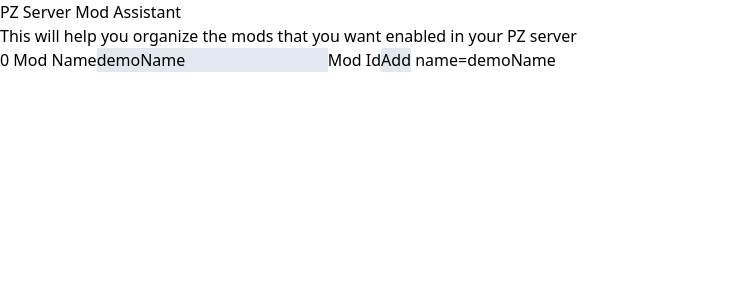
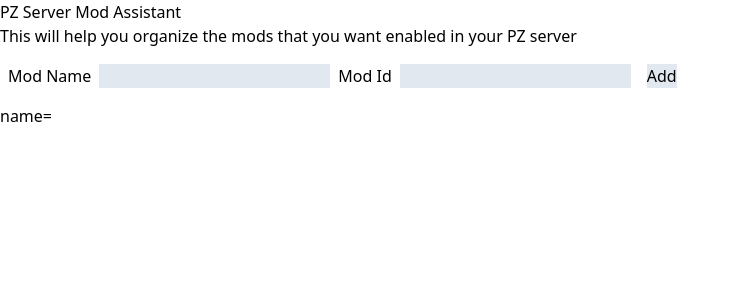
Before and after one commit to nerfsmurf13/pz-server-mod-assistant, a Vue app: page / in a window 1280 px wide. Shown: the top 300 px of the page, without its empty margins (0-740 px from the left). Built offline with nearby package versions, Linux system fonts and the light colour scheme.

Commit message:
first commit

```diff
--- a/src/App.vue
+++ b/src/App.vue
@@ -2,29 +2,55 @@
 	<h2>PZ Server Mod Assistant</h2>
 	<p>This will help you organize the mods that you want enabled in your PZ server</p>
 	<!-- <HelloWorld msg="Welcome to Your Vue.js App" /> -->
-	{{demo}}
+	<div class="new-mod-form p-2">
 		<label for="">Mod Name</label>
 		<input
-		class="bg-slate-200"
+			class="bg-slate-200 m-2"
 			v-model="inputData.inputName"
 			type="text"
 		>
 		<label for="">Mod Id</label>
-	<button class="bg-slate-200">Add</button>
+		<input
+			class="bg-slate-200 m-2"
+			v-model="inputData.inputId"
+			type="text"
+		>
+		<button
+			class="bg-slate-200 m-2"
+			@click="addMod"
+		>Add</button>
+	</div>
+
 	name={{inputData.inputName}}
+	<div class="mod-list-container">
+		<div
+			v-for="(mod,index) in modList"
+			:key="index"
+		>{{mod.name}}-{{mod.id}}</div>
+	</div>
+
 </template>
+
+
 
 <script>
 import { ref } from "vue";
 
 export default {
 	setup() {
-		const inputData = ref({ inputName: "demoName", inputId: "123" });
-		const demo = ref(0);
-		// expose to template and other options API hooks
+		const inputData = ref({ inputName: "", inputId: "" });
+		const modList = ref([]);
+		function addMod() {
+			modList.value.push({
+				name: inputData.value.inputName,
+				id: inputData.value.inputId,
+			});
+		}
+
 		return {
-			demo,
+			modList,
 			inputData,
+			addMod,
 		};
 	},
 
@@ -33,6 +59,4 @@ export default {
 </script>
 
 <style>
-#app {
-}
 </style>
```
Lines whose indentation alone changed are shown as unchanged.
